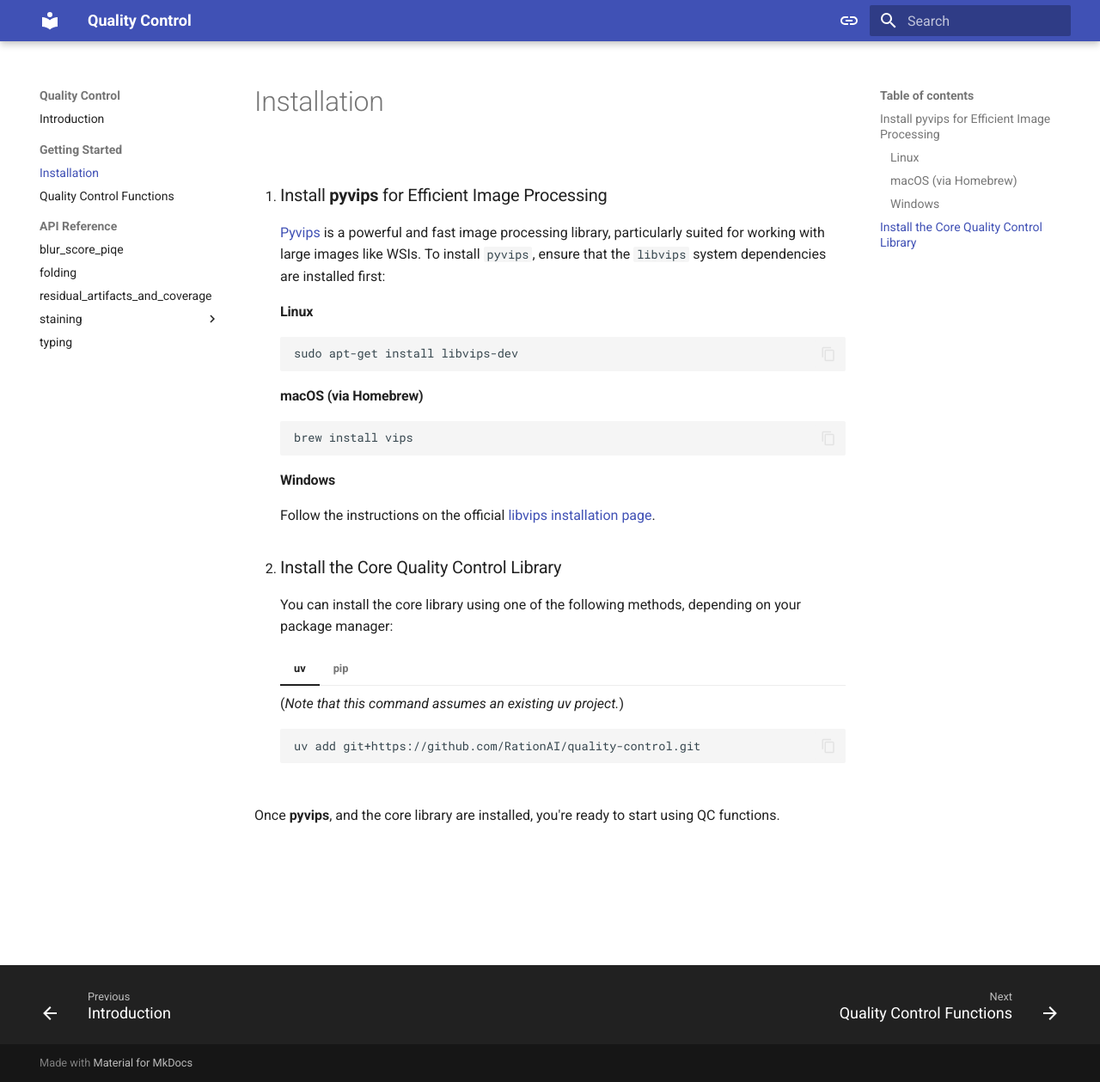
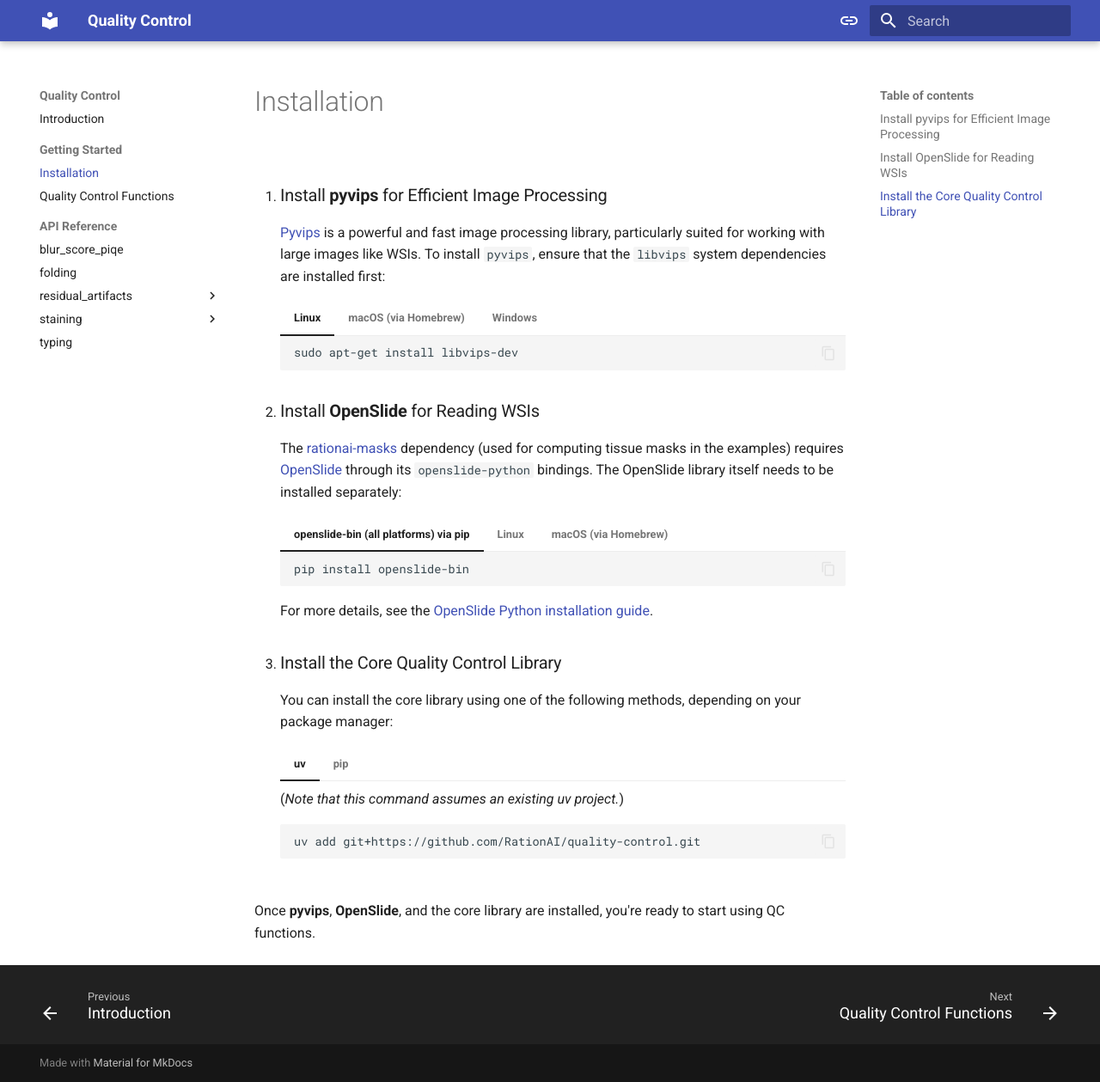
Before and after one commit to RationAI/quality-control, an MkDocs documentation site: the page built from docs/getting-started/installation.md, in a window 1280 px wide and 1259 px high. Shown: the whole window at 86% size. Built offline with MkDocs 1.6.1 and Material for MkDocs 9.7.7, drawn with Linux system fonts in a browser that asks for light colours.

Commit message:
chore: consistency and typos (#8)
* docs: add OpenSlide installation step

Co-Authored-By: Claude Opus 5.5 <noreply@anthropic.com>

* docs: fix blur and folding examples

Co-Authored-By: Claude Opus 5.5 <noreply@anthropic.com>

* docs: complete docstrings

Co-Authored-By: Claude Opus 5.5 <noreply@anthropic.com>

* chore: fix typos

Co-Authored-By: Claude Opus 5.5 <noreply@anthropic.com>

* chore: clean installation page

* feat: export ResidualThresholds

Co-Authored-By: Claude Opus 5.5 <noreply@anthropic.com>

* docs: add residual threshold API pages

Co-Authored-By: Claude Opus 5.5 <noreply@anthropic.com>

* docs: use realistic pixel size in folding example

Co-Authored-By: Claude Opus 5.5 <noreply@anthropic.com>

* fix: improve clarity (ai review)

---------

Co-authored-by: Claude Opus 5.5 <noreply@anthropic.com>

````diff
--- a/docs/getting-started/installation.md
+++ b/docs/getting-started/installation.md
@@ -1,24 +1,54 @@
 1. ### Install **pyvips** for Efficient Image Processing
 
-    [Pyvips](https://pypi.org/project/pyvips/2.0.2/) is a powerful and fast image processing library, particularly suited for working with large images like WSIs. To install `pyvips`, ensure that the `libvips` system dependencies are installed first:
+    [Pyvips](https://pypi.org/project/pyvips/) is a powerful and fast image processing library, particularly suited for working with large images like WSIs. To install `pyvips`, ensure that the `libvips` system dependencies are installed first:
 
-    #### Linux
+    === "Linux"
 
-    ```bash
-    sudo apt-get install libvips-dev
-    ```
+        ```bash
+        sudo apt-get install libvips-dev
+        ```
 
-    #### macOS (via Homebrew)
+    === "macOS (via Homebrew)"
 
-    ```bash
-    brew install vips
-    ```
+        ```bash
+        brew install vips
+        ```
 
-    #### Windows
+    === "Windows"
 
-    Follow the instructions on the official [libvips installation page](https://www.libvips.org/install.html).
+        For installation on Windows, follow the instructions on the official [libvips installation page](https://www.libvips.org/install.html).
 
-2. ### Install the Core Quality Control Library
+2. ### Install **OpenSlide** for Reading WSIs
+
+    The [rationai-masks](https://gitlab.ics.muni.cz/rationai/digital-pathology/libraries/masks) dependency
+    (used for computing tissue masks in the examples) requires [OpenSlide](https://openslide.org/)
+    through its `openslide-python` bindings. The OpenSlide library itself needs to be installed separately:
+
+    === "openslide-bin (all platforms) via pip"
+
+        ```bash
+        pip install openslide-bin
+        ```
+
+    === "Linux"
+
+        ```bash
+        sudo apt-get install openslide-tools
+        ```
+
+    === "macOS (via Homebrew)"
+
+        ```bash
+        brew install openslide
+        ```
+
+        On Apple Silicon, Homebrew installs libraries into `/opt/homebrew/lib`, which Python
+        does not search by default. If `import openslide` fails, use the `openslide-bin` option
+        above, or set `DYLD_FALLBACK_LIBRARY_PATH=/opt/homebrew/lib` before starting Python.
+
+    For more details, see the [OpenSlide Python installation guide](https://openslide.org/api/python/#installing).
+
+3. ### Install the Core Quality Control Library
 
     You can install the core library using one of the following methods, depending on your package manager:
 
@@ -35,4 +65,4 @@
         pip install git+https://github.com/RationAI/quality-control.git
         ```
 
-Once **pyvips**, and the core library are installed, you're ready to start using QC functions.
+Once **pyvips**, **OpenSlide**, and the core library are installed, you're ready to start using QC functions.
--- a/mkdocs.yml
+++ b/mkdocs.yml
@@ -9,7 +9,10 @@ nav:
   - API Reference:
       - blur_score_piqe: api/blur/blur-score-piqe.md
       - folding: api/folding/folding.md
-      - residual_artifacts_and_coverage: api/residual_artifacts/residual-artifacts-and-coverage.md
+      - residual_artifacts:
+        - residual_artifacts_and_coverage: api/residual_artifacts/residual-artifacts-and-coverage.md
+        - StandardResidualThresholds: api/residual_artifacts/standard-residual-thresholds.md
+        - visualize_thresholds: api/residual_artifacts/visualize-thresholds.md
       - staining:
         - dominant_stains: api/staining/dominant-stains.md
         - staining_difference: api/staining/staining-difference.md
````
Also changed, not shown: docs/api/residual_artifacts/standard-residual-thresholds.md (added, +1 -0 lines), docs/api/residual_artifacts/visualize-thresholds.md (added, +1 -0 lines), docs/getting-started/quality-control.md (+12 -9 lines), 8 other files.
